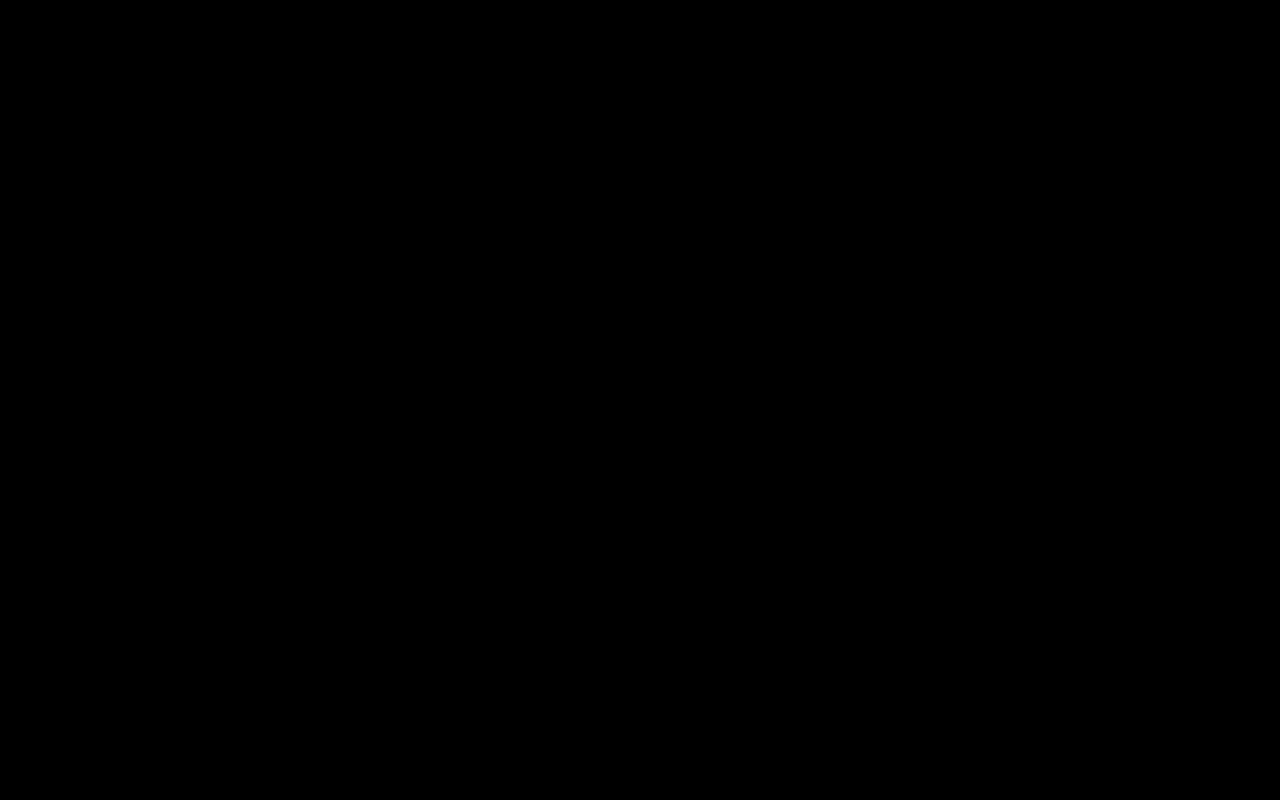
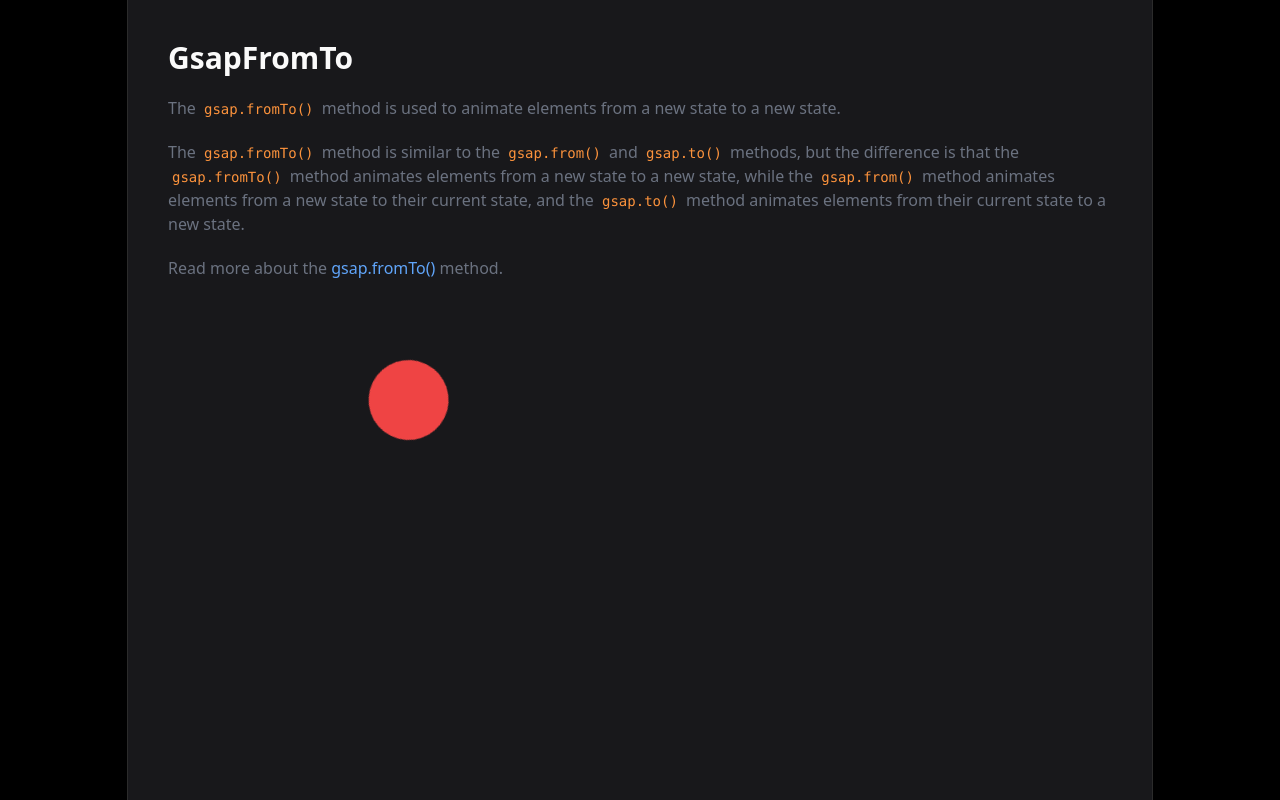
Before and after one commit to opheliah95/mobile-phone-site, a React (Vite) app: page /gsapfromto in a window 1280 px wide. Before the commit this address had no page. Built offline with nearby package versions, Linux system fonts and the light colour scheme.

Commit message:
gsap ease inout

```diff
--- a/src/App.jsx
+++ b/src/App.jsx
@@ -3,6 +3,7 @@ import {
   GsapFrom,
   GsapTo,
   Home,
+  GsapFromTo
 } from "./pages";
 
 function App() {
@@ -12,7 +13,8 @@ function App() {
         <Routes>
           <Route path="/gsapto" element={<GsapTo />} />
           <Route path="/gsapfrom" element={<GsapFrom />} />
-          {/* <Route path="/gsapfromto" element={<GsapFromTo />} />
+          <Route path="/gsapfromto" element={<GsapFromTo />} />
+          {/*
           <Route path="/gsaptimeline" element={<GsapTimeline />} />
           <Route path="/gsapstagger" element={<GsapStagger />} />
           <Route path="/gsapscrolltrigger" element={<GsapScrollTrigger />} />
--- a/src/pages/GsapFrom.jsx
+++ b/src/pages/GsapFrom.jsx
@@ -1,7 +1,7 @@
 import React from "react";
 import gsap from "gsap";
 import { useGSAP } from "@gsap/react";
-
+gsap.registerPlugin(useGSAP);
 const GsapFrom = () => {
     // TODO: Implement the gsap.from() method
     useGSAP(() => {
--- /dev/null
+++ b/src/pages/GsapFromTo.jsx
@@ -0,0 +1,63 @@
+import gsap from "gsap";
+import { useGSAP } from "@gsap/react";
+
+const GsapFromTo = () => {
+    // TODO: Implement the gsap.fromTo() method
+    gsap.registerPlugin(gsap)
+    useGSAP(() => {
+      gsap.fromTo(
+        '#red-box',
+        {
+          x: 0,
+          rotation: 0
+        },
+        {
+          x: 350,
+          duration: 1.5,
+          yoyo: true,
+          borderRadius: '100%',
+          rotation: 360,
+          repeat: -1,
+          ease: "circle.in"
+        }
+      )
+    })
+    return (
+      <main>
+        <h1>GsapFromTo</h1>
+
+        <p className="mt-5 text-gray-500">
+          The <code>gsap.fromTo()</code> method is used to animate elements from a
+          new state to a new state.
+        </p>
+
+        <p className="mt-5 text-gray-500">
+          The <code>gsap.fromTo()</code> method is similar to the{" "}
+          <code>gsap.from()</code> and <code>gsap.to()</code> methods, but the
+          difference is that the <code>gsap.fromTo()</code> method animates
+          elements from a new state to a new state, while the{" "}
+          <code>gsap.from()</code> method animates elements from a new state to
+          their current state, and the <code>gsap.to()</code> method animates
+          elements from their current state to a new state.
+        </p>
+
+        <p className="mt-5 text-gray-500">
+          Read more about the{" "}
+          <a
+            href="https://greensock.com/docs/v3/GSAP/gsap.fromTo()"
+            target="_blank"
+            rel="noreferrer noopener nofollow"
+          >
+            gsap.fromTo()
+          </a>{" "}
+          method.
+        </p>
+
+        <div className="mt-20">
+          <div id="red-box" className="w-20 h-20 bg-red-500 rounded-lg" />
+        </div>
+      </main>
+    );
+  };
+
+  export default GsapFromTo;
--- a/src/pages/index.jsx
+++ b/src/pages/index.jsx
@@ -1,9 +1,10 @@
 import Home from "./Home";
 import GsapTo from "./GsapTo";
 import GsapFrom from "./GsapFrom";
-
+import GsapFromTo from "./GsapFromTo";
 export {
   GsapTo,
   GsapFrom,
+  GsapFromTo,
   Home
 };
--- a/src/style.css
+++ b/src/style.css
@@ -731,6 +731,11 @@ button:hover {
   background-color: rgb(34 197 94 / var(--tw-bg-opacity));
 }
 
+.bg-red-500 {
+  --tw-bg-opacity: 1;
+  background-color: rgb(239 68 68 / var(--tw-bg-opacity));
+}
+
 .p-5 {
   padding: 1.25rem;
 }
```
